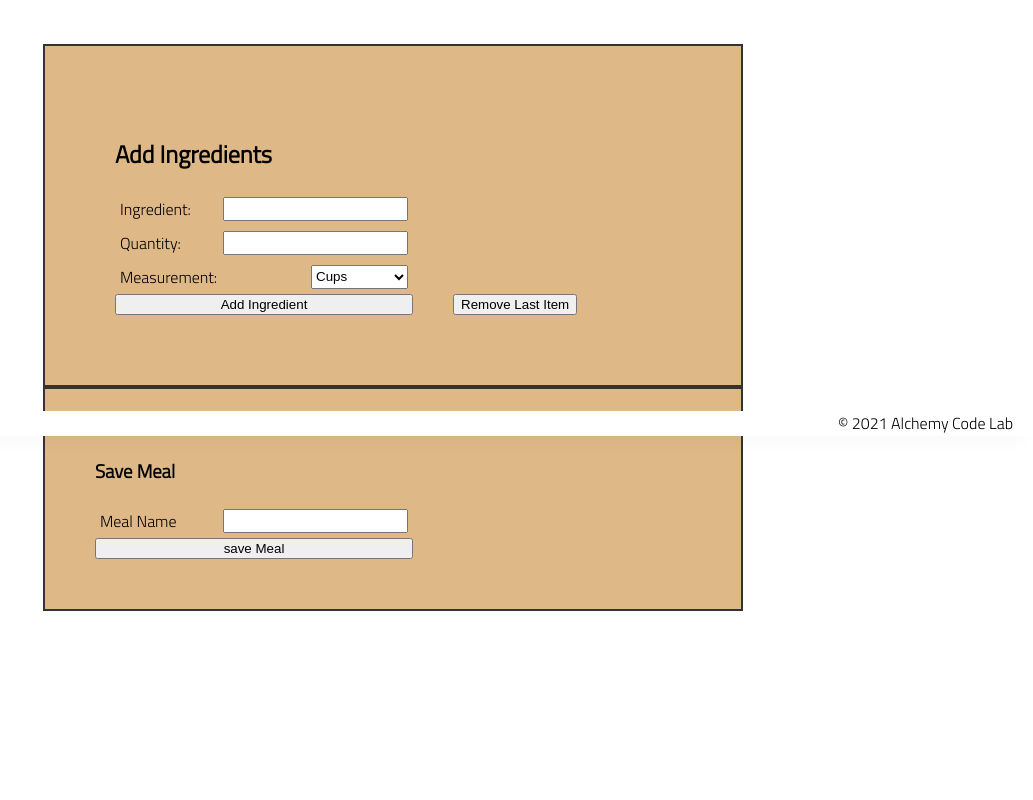
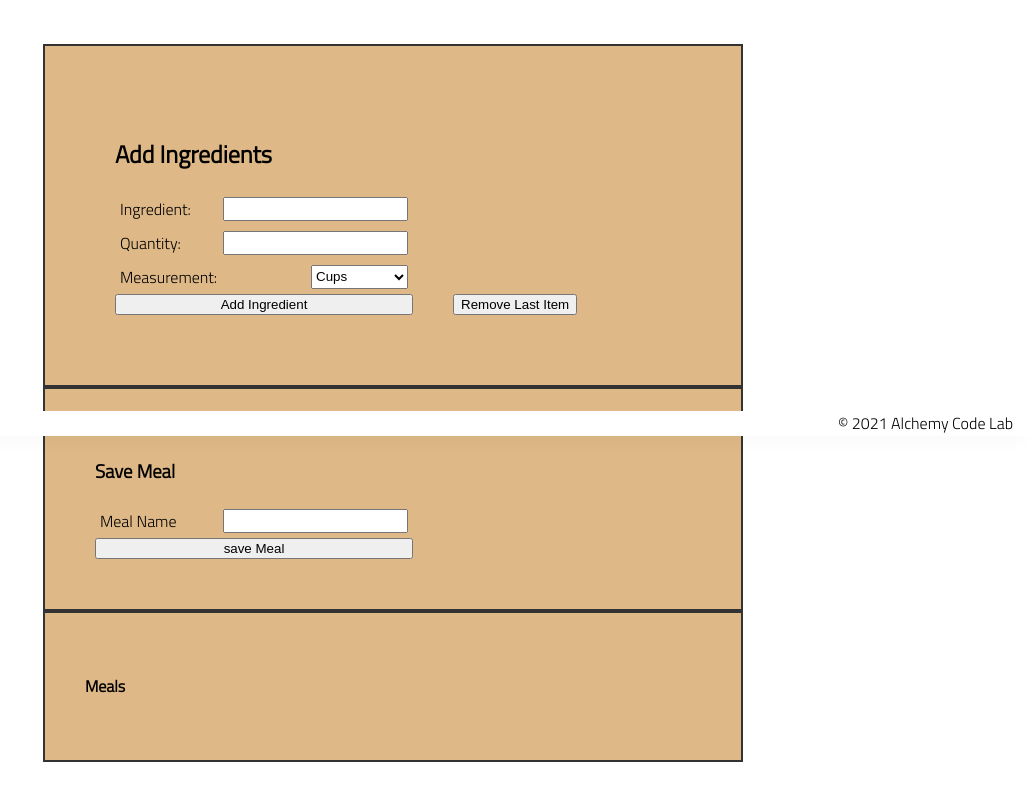
Before and after one commit to aaronEnyetu/mealTracker, a plain HTML site: page index.html in a window 1280 px wide. Shown: the part 364-1164 px from the top of the page, without its empty margins (247-1280 px from the left). Before the commit the page ends 1099 px from the top, so only its background shows below. Drawn offline with Linux system fonts and the light colour scheme.

Commit message:
Designed meals report

```diff
--- a/index.html
+++ b/index.html
@@ -66,6 +66,11 @@
                         <button type="submit">save Meal </button>
                     </form>
                 </div>
+                <div class="meals-report">
+                    <form id="report">
+                        <h4>Meals</h4>
+                    </form>
+                </div>
             </section>
 
 
--- a/styles/home.css
+++ b/styles/home.css
@@ -42,3 +42,11 @@ label {
     background: burlywood;
     border: 2px solid #333;
 }
+.meals-report {
+    display: flex;
+    flex-direction: row;
+    padding: 20px;
+    width: 700px;
+    background: burlywood;
+    border: 2px solid #333;
+}
```
